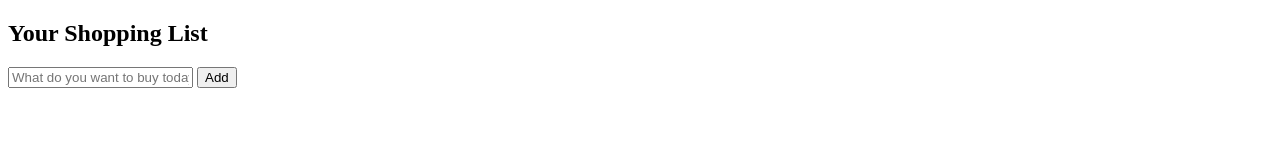
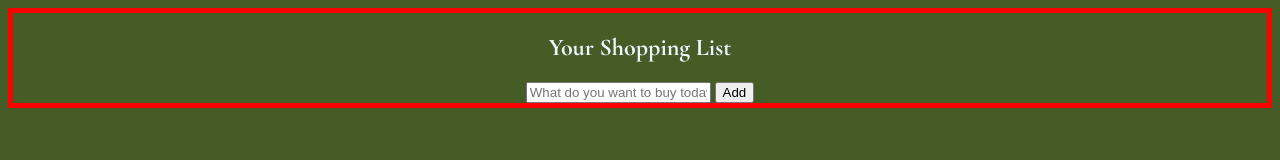
Before and after one commit to domgwarda/Shopping-list, a website: page src/index.html in a window 1280 px wide. Drawn offline with nearby package versions, Linux system fonts and the light colour scheme.

Commit message:
css update and some changes in html

```diff
--- a/src/index.html
+++ b/src/index.html
@@ -8,31 +8,25 @@
         <meta name="keywords" content="Shopping, list" />
         <meta name="Author" content="Dominika Gwarda" />
         <meta name="viewport" content="width=device-width, initial-scale=1.0" />
+        <link rel="preconnect" href="https://fonts.googleapis.com">
+        <link rel="preconnect" href="https://fonts.gstatic.com" crossorigin>
+        <link href="https://fonts.googleapis.com/css2?family=Cormorant+Garamond:ital,wght@0,300..700;1,300..700&display=swap" rel="stylesheet">
+
+        <link rel="stylesheet" href="styles.css" />
     </head>
     <body>
         <div class=container>
             <div class="container__header">
                 <h2>Your Shopping List</h2>
             </div>
-            <div class="main">
-                <section>
-                    <form method="post" class="add__product">
-                        <div class="form__name__container">
-                            <input class="form__product" id="product"
-                                type="text" name="product" placeholder="What do you want to buy today?" required />
-                            <button type="submit" class="add-item__element add-item__submit">
-                                Add
-                            </button>
-                    </form>
-                </section>
 
-
-
-
-
-            </div>
-
-
-        </div>
+            <form method="post" class="add__product__form" id="add__product__form" >
+                <input class="form__product" id="product"
+                    type="text" name="product"
+                    placeholder="What do you want to buy today?" required />
+                <button type="submit" class="add-item__element add-item__submit">
+                    Add
+                </button>
+            </form>
     </body>
 </html>
--- /dev/null
+++ b/src/styles.css
@@ -0,0 +1,11 @@
+html {
+    background-color: rgb(69, 92, 39);
+    font-family: "Cormorant Garamond", serif;
+}
+
+.container {
+    display: grid;
+    border: 5px solid red;
+    color: aliceblue;
+    text-align: center;
+}
```
Also changed, not shown: src/style.css (deleted).
